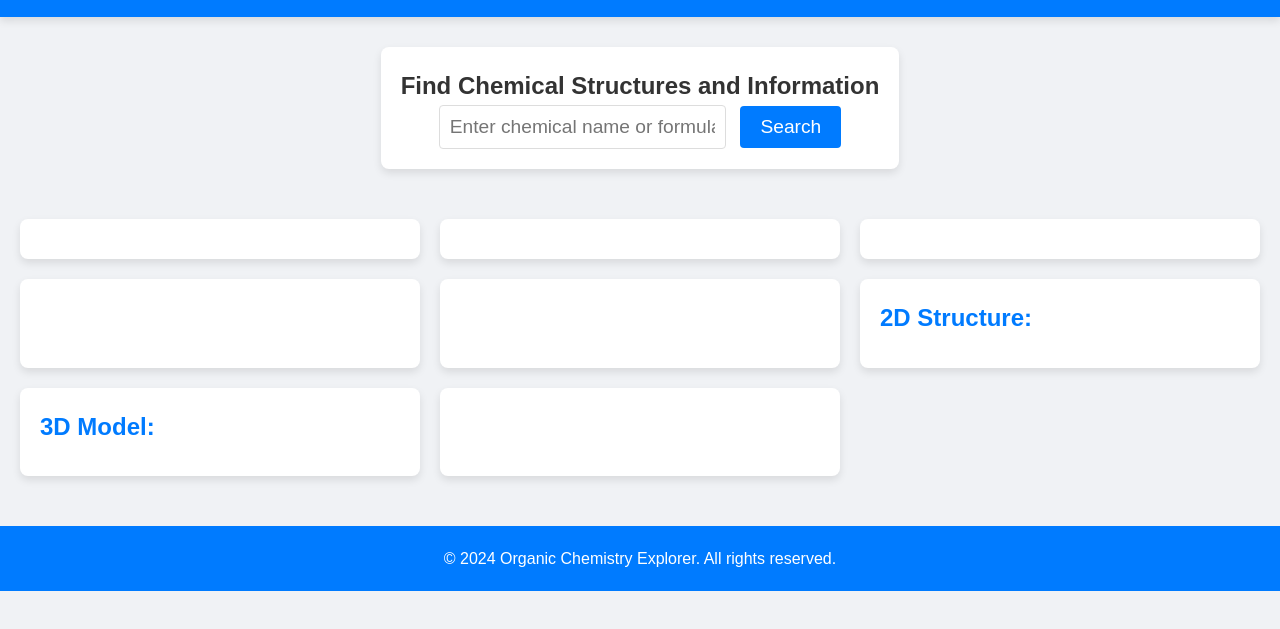
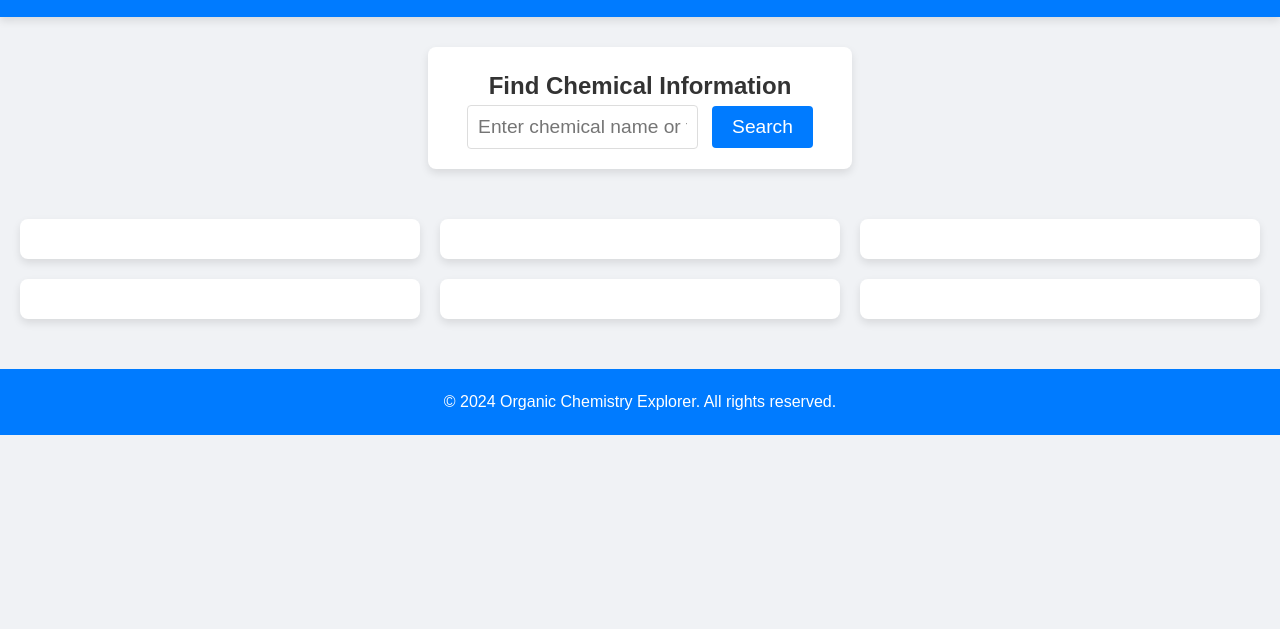
Before and after one commit to bizrizz/orgobox, a plain HTML site: page index.html in a window 1280 px wide. Shown: the part 123-752 px from the top of the page. Drawn offline with Linux system fonts and the light colour scheme.

Commit message:
Update index.html

```diff
--- a/index.html
+++ b/index.html
@@ -6,10 +6,6 @@
     <meta name="viewport" content="width=device-width, initial-scale=1.0">
     <title>Organic Chemistry Explorer</title>
     <link rel="stylesheet" href="styles.css">
-
-    <!-- Free Libraries for 2D and 3D visualization -->
-    <script defer src="https://unpkg.com/openchemlib/full.js"></script>
-    <script defer src="https://unpkg.com/3dmol/build/3Dmol-min.js"></script>
 
     <!-- Custom Script -->
     <script defer src="script.js"></script>
@@ -25,7 +21,7 @@
         <!-- Input Section -->
         <section id="input-section">
             <div class="input-container">
-                <h2>Find Chemical Structures and Information</h2>
+                <h2>Find Chemical Information</h2>
                 <input type="text" id="chemical-input" placeholder="Enter chemical name or formula...">
                 <button onclick="searchChemical()">Search</button>
             </div>
@@ -38,16 +34,6 @@
             <div id="molecular-weight" class="card"></div>
             <div id="synonyms" class="card"></div>
             <div id="safety" class="card"></div>
-
-            <!-- 2D and 3D Structure Sections -->
-            <div id="line-structure" class="card">
-                <h4>2D Structure:</h4>
-                <div id="line-structure-sketcher"></div>
-            </div>
-            <div id="three-d-view" class="card">
-                <h4>3D Model:</h4>
-            </div>
-
             <div id="more-info" class="card"></div>
         </section>
     </main>
```
